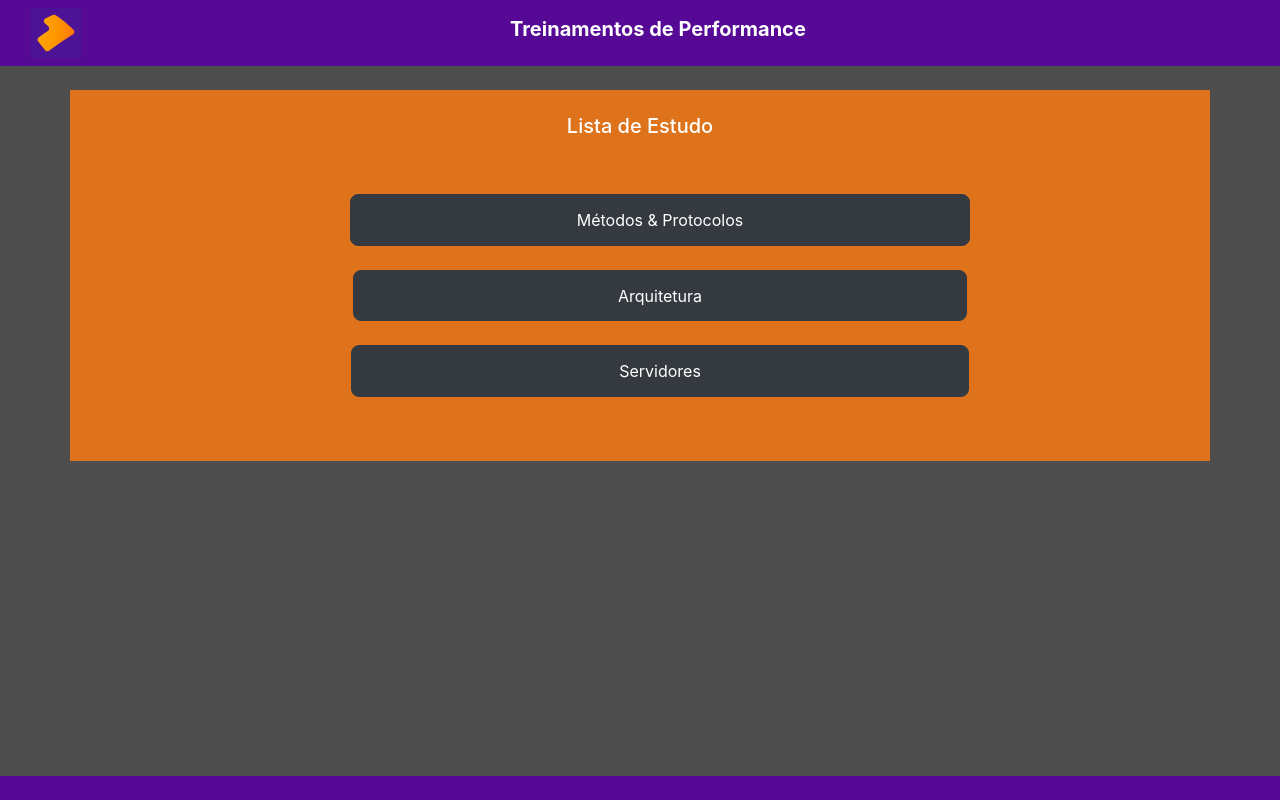
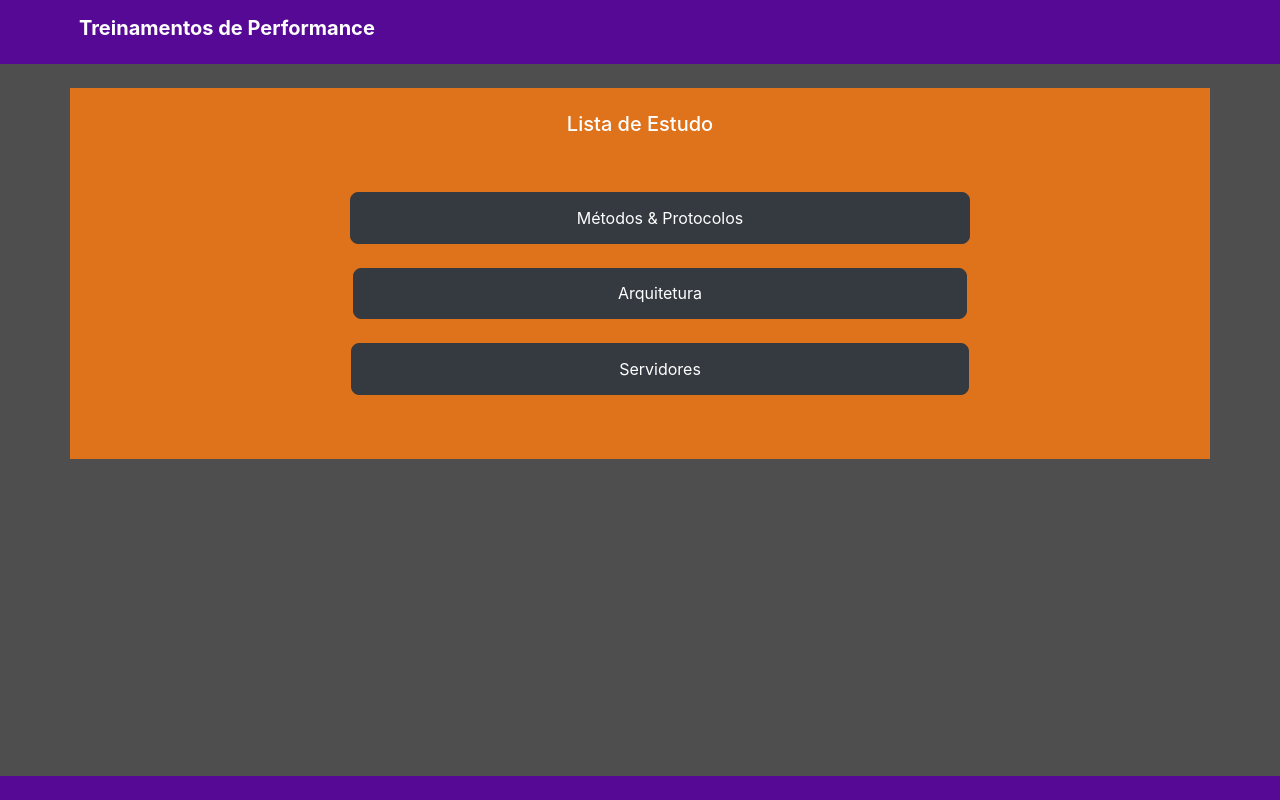
Before and after one commit to PauloNegri/LoadRunner, a plain HTML site: page Performance.html in a window 1280 px wide. Drawn offline with nearby package versions, Linux system fonts and the light colour scheme.

Commit message:
Update Performance.html

```diff
--- a/Performance.html
+++ b/Performance.html
@@ -10,12 +10,7 @@
     </head>
     <body style="background-color: rgb(78, 78, 78);">
       <nav class="navbar navbar-expand-lg " style="background-color:rgb(85, 9, 148);">
-        <div class="col-4">
-            <a href="index.html"><img src="_logo.jpg" alt="logo Spread" width="13%" height="13%"></a>
-        </div>
-        <div class="col-8">
-          <h1 class="navbar-brand col col-10 fw-bold ml-5" style="color: white;"><b>Treinamentos de Performance</b></h1>
-        </div>
+       <a href="index.html"><h1 class="navbar-brand col col-10 fw-bold ml-5" style="color: white;"><b>Treinamentos de Performance</b></h1></a>
       </nav>
       <br>
       <div class="container" style="background-color: rgba(228, 117, 27, 0.973);">
```
